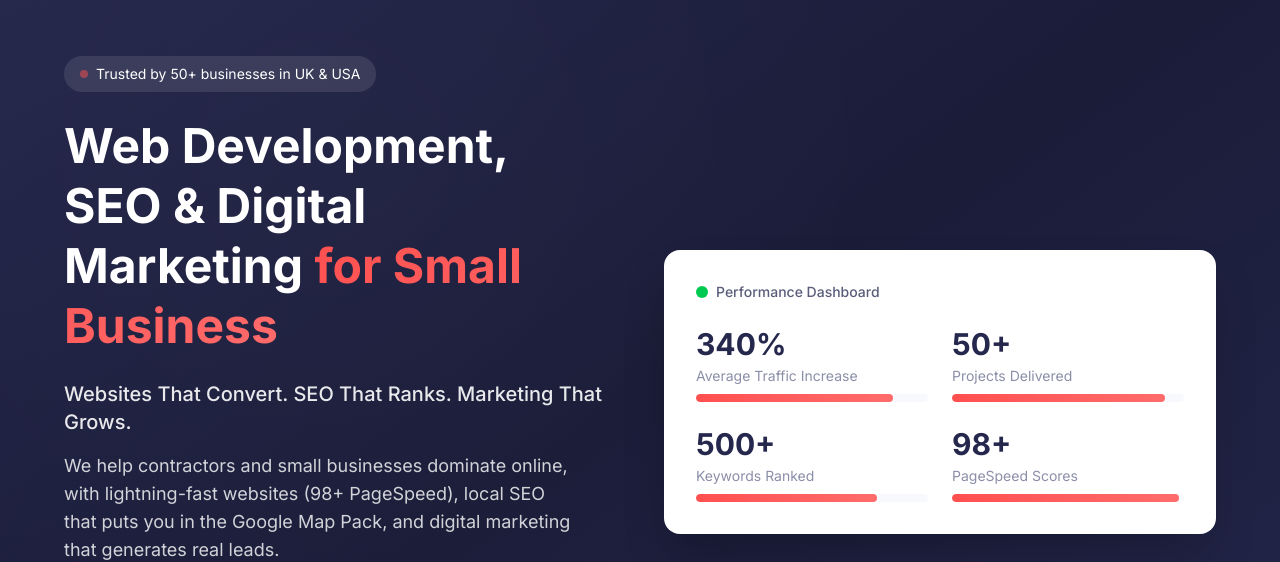
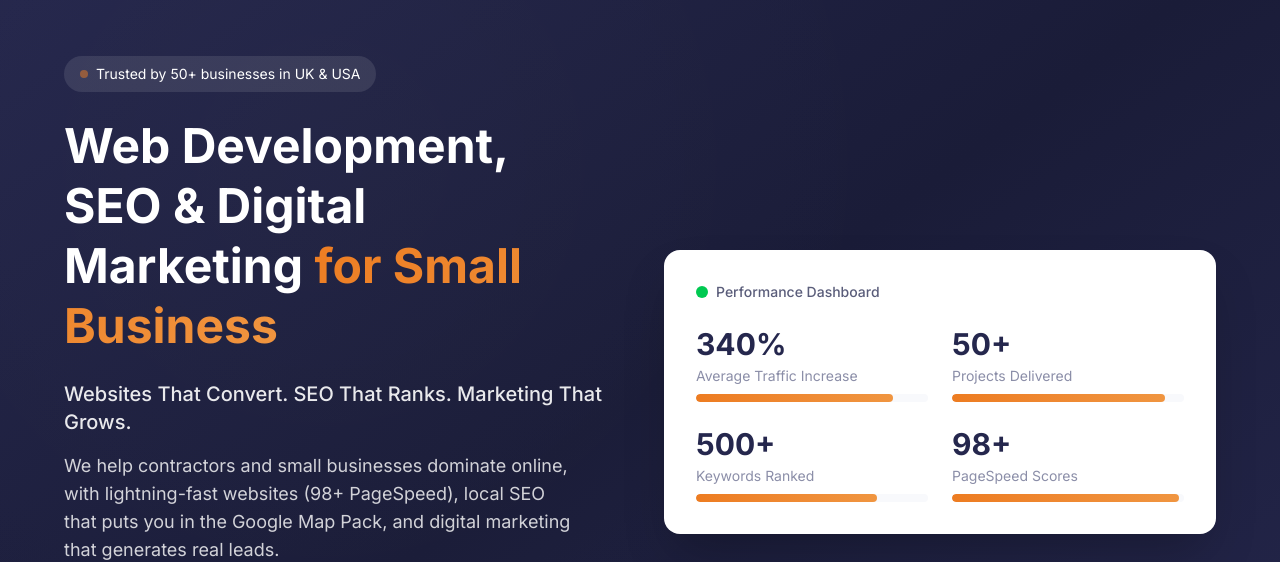
Before and after one commit to prenciarlinda-webwise/webwise_webservice, a Next.js app: page / in a window 1280 px wide. Shown: the part 152-714 px from the top of the page. Built offline with nearby package versions, Linux system fonts and the light colour scheme; no server answers.

Commit message:
Update accent colors from red to orange brand colors

```diff
--- a/src/app/globals.css
+++ b/src/app/globals.css
@@ -5,9 +5,9 @@
   --color-primary: #25274d;
   --color-primary-light: #363a6e;
   --color-primary-dark: #1a1c38;
-  --color-accent: #FF4F4F;
-  --color-accent-light: #ff6b6b;
-  --color-accent-dark: #e63e3e;
+  --color-accent: #ed7c21;
+  --color-accent-light: #f09540;
+  --color-accent-dark: #e67e28;
 
   /* Background Colors */
   --color-bg-primary: #ffffff;
--- a/src/components/sections/WebsiteRoast.tsx
+++ b/src/components/sections/WebsiteRoast.tsx
@@ -125,7 +125,7 @@ export default function WebsiteRoast() {
       {/* Background effects */}
       <div className="absolute inset-0">
         <div className="absolute top-20 left-10 w-72 h-72 bg-orange-500/10 rounded-full blur-3xl" />
-        <div className="absolute bottom-20 right-10 w-96 h-96 bg-red-500/10 rounded-full blur-3xl" />
+        <div className="absolute bottom-20 right-10 w-96 h-96 bg-orange-500/10 rounded-full blur-3xl" />
       </div>
 
       <div className="container px-6 relative">
@@ -161,7 +161,7 @@ export default function WebsiteRoast() {
                 <button
                   type="submit"
                   disabled={loading || !url.trim()}
-                  className="px-8 py-4 bg-gradient-to-r from-orange-500 to-red-500 text-white font-bold rounded-xl hover:from-orange-600 hover:to-red-600 transition-all disabled:opacity-50 disabled:cursor-not-allowed flex items-center justify-center gap-2 shadow-lg shadow-orange-500/25"
+                  className="px-8 py-4 bg-gradient-to-r from-orange-500 to-orange-600 text-white font-bold rounded-xl hover:from-orange-600 hover:to-orange-700 transition-all disabled:opacity-50 disabled:cursor-not-allowed flex items-center justify-center gap-2 shadow-lg shadow-orange-500/25"
                 >
                   {loading ? (
                     <>
```
